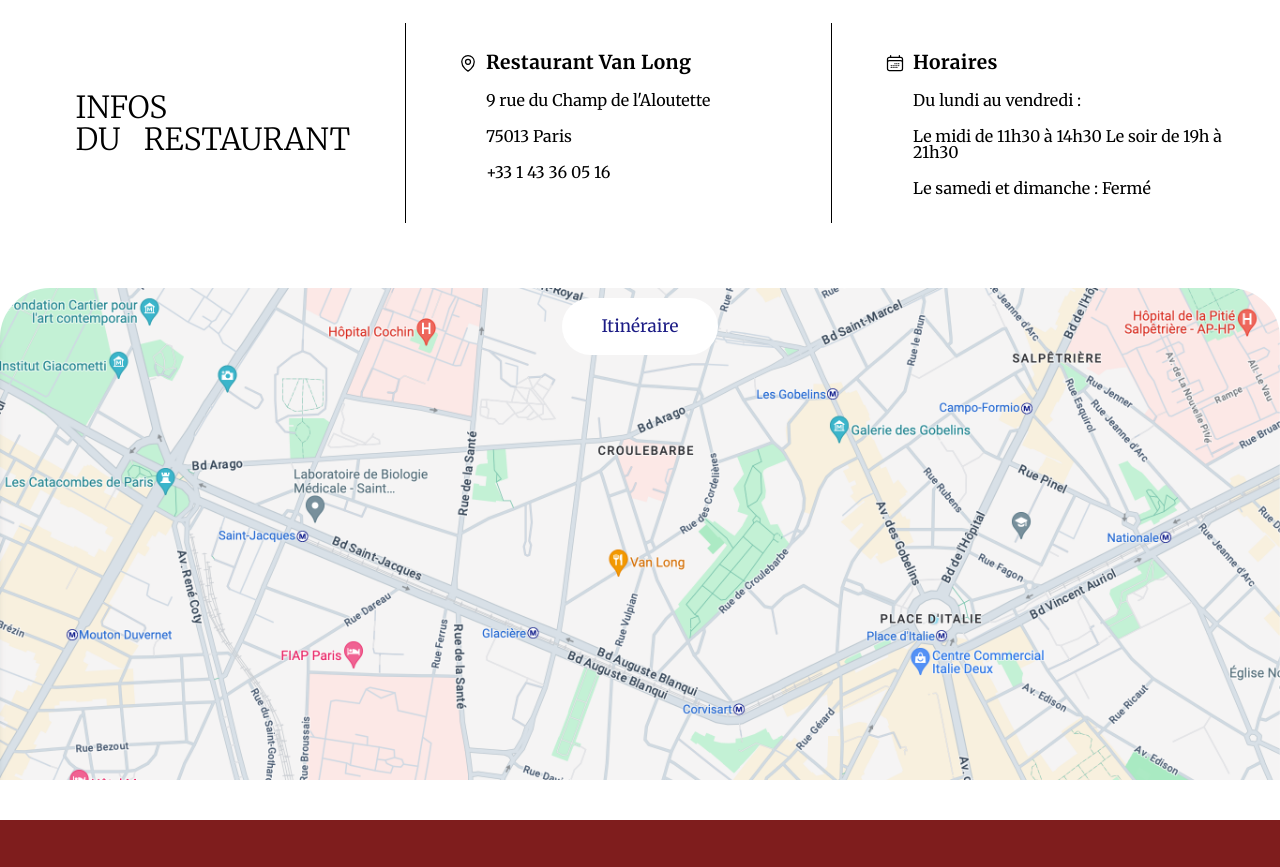
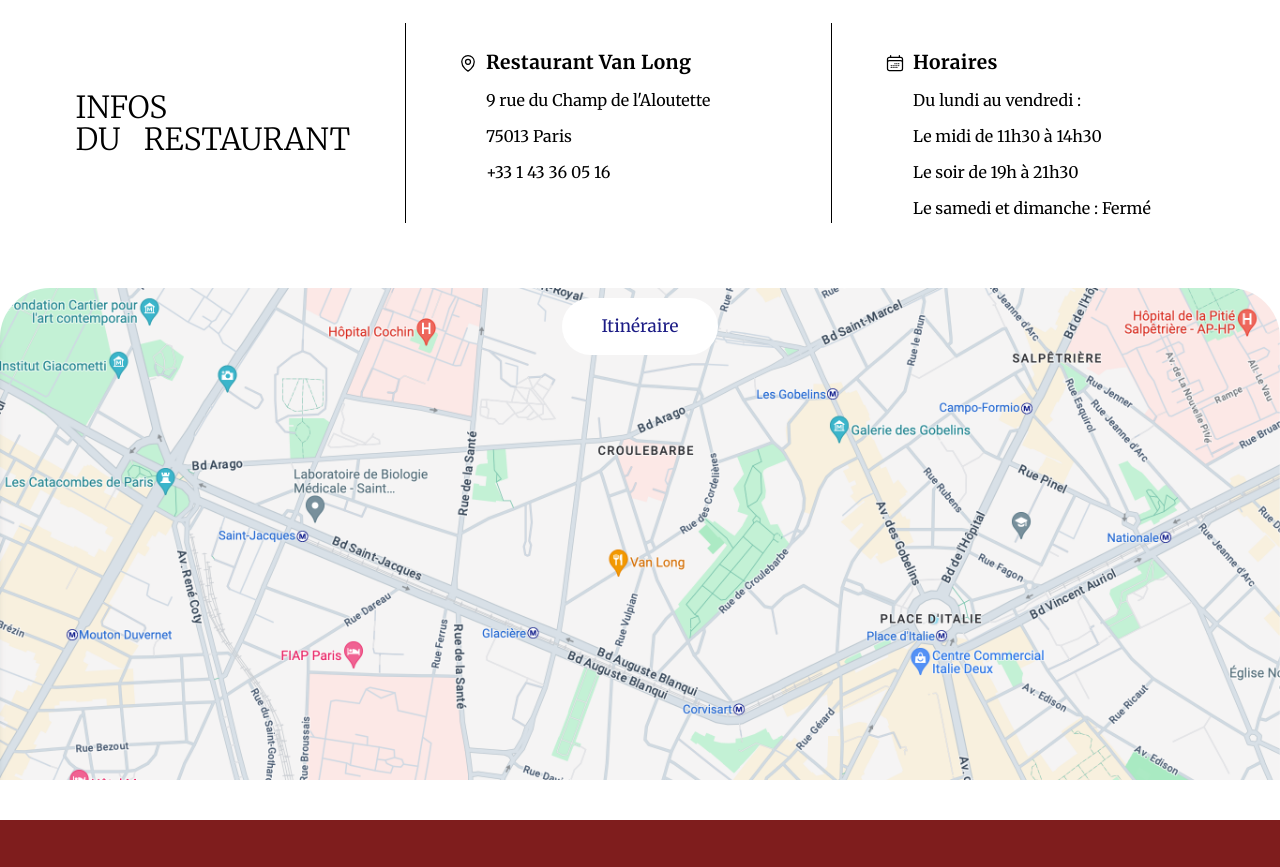
Before and after one commit to Gmayer111/van-long, a Next.js app: page /contact in a window 1280 px wide. Shown: the part 802-1669 px from the top of the page. Built offline with nearby package versions, Linux system fonts and the light colour scheme.

Commit message:
fix: refacto contact page

```diff
--- a/src/app/contact/page.tsx
+++ b/src/app/contact/page.tsx
@@ -36,7 +36,8 @@
           <div>
             <span>Horaires</span>
             <span>Du lundi au vendredi :</span>
-            <span>Le midi de 11h30 à 14h30 Le soir de 19h à 21h30</span>
+            <span>Le midi de 11h30 à 14h30</span>
+            <span>Le soir de 19h à 21h30</span>
             <span>Le samedi et dimanche : Fermé</span>
           </div>
         </div>
```
